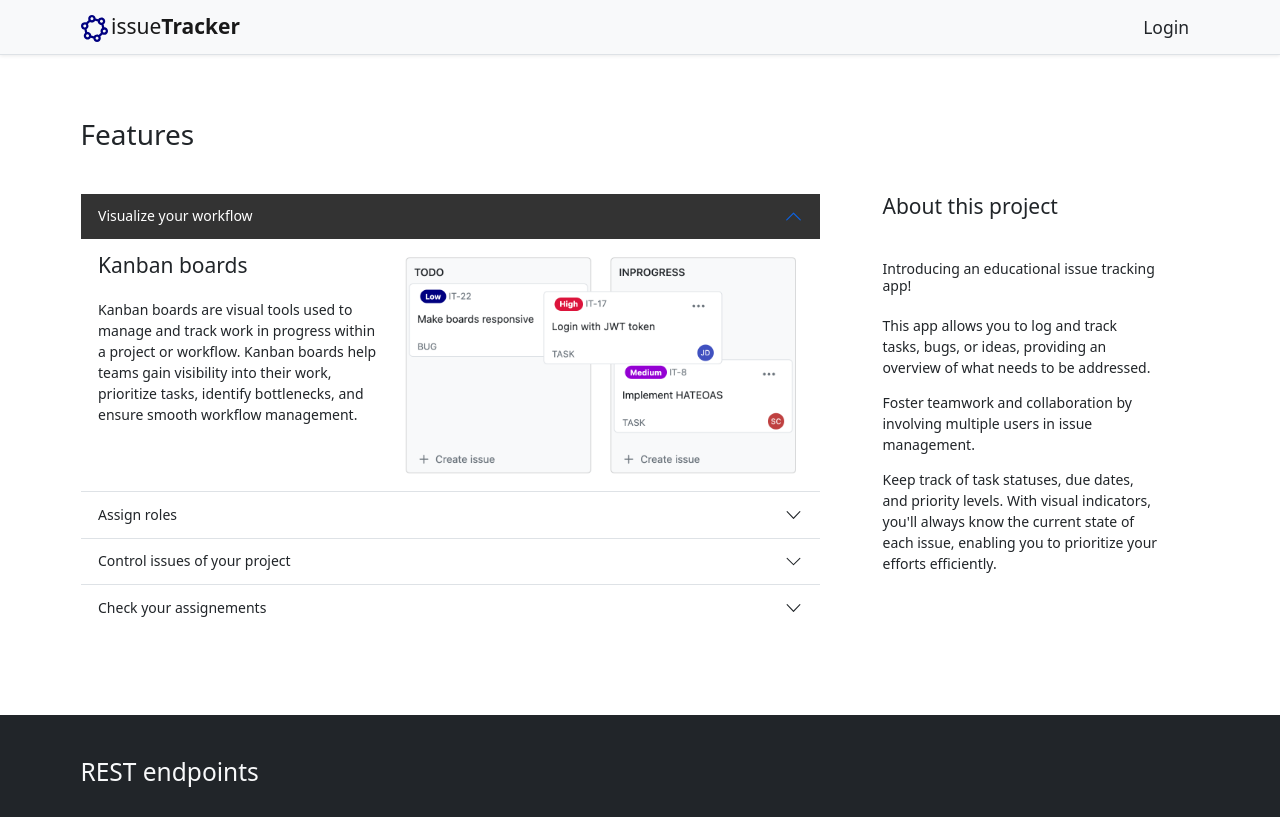
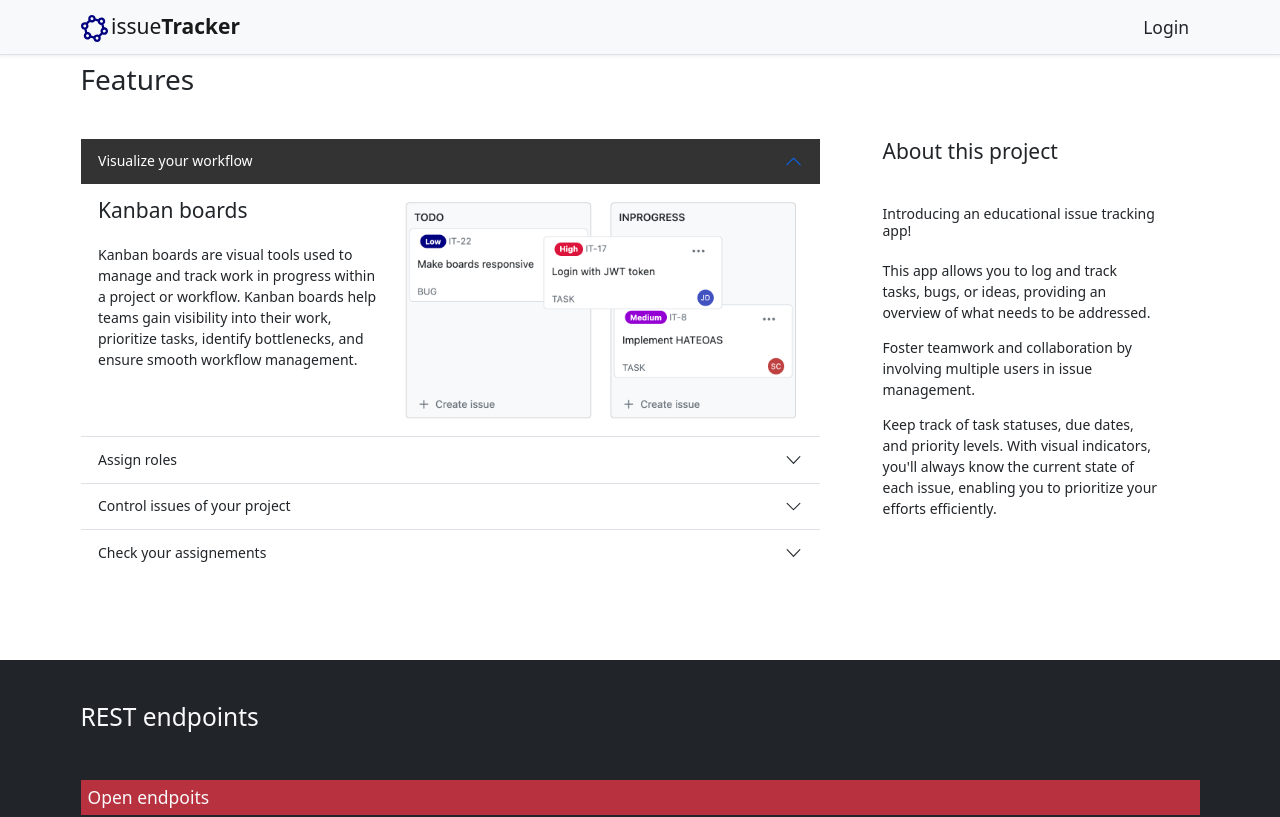
Before and after one commit to strelnikov-e/issuetracker-client, a React (Create React App) app: page / in a window 1280 px wide. Shown: the top 817 px of the page. Built offline with nearby package versions, Linux system fonts and the light colour scheme.

Commit message:
make navbar fixed

```diff
--- a/src/components/AppNavbarBase.js
+++ b/src/components/AppNavbarBase.js
@@ -17,7 +17,7 @@ function AppNavbarBase() {
   const { user, logout } = useAuth();
 
   return (
-    <Navbar bg="light" data-bs-theme="primary" expand="md" variant="light" className="shadow-sm border-bottom" style={{height: "55px"}}>
+    <Navbar fixed="top" bg="light" data-bs-theme="primary" expand="md" variant="light" className="shadow-sm border-bottom" style={{height: "55px"}}>
       <Container>
         <Navbar.Brand className="fs-4" href="/">
 
--- a/src/layouts/PrivateLayout.js
+++ b/src/layouts/PrivateLayout.js
@@ -19,11 +19,9 @@ export const PrivateLayout = () => {
 
   return (
     <>
-
       <AppNavbarBase />
       <div className="root-layout">
-      <header className="mb-4">
-      </header>
+        <header className="mb-4"></header>
         <main>
           <Outlet />
         </main>
--- a/src/pages/ProjectAccess.js
+++ b/src/pages/ProjectAccess.js
@@ -199,7 +199,7 @@ export const ProjectAccess = () => {
           jian@test.com
           </li>
           <br></br>
-          All test users have password: Test123
+          All test users have password: 'password'
         </div>
       </Stack>
           <Form
```
Also changed, not shown: 2 other files (tests, documents, lock files or other folders). Lines whose indentation alone changed are shown as unchanged.
